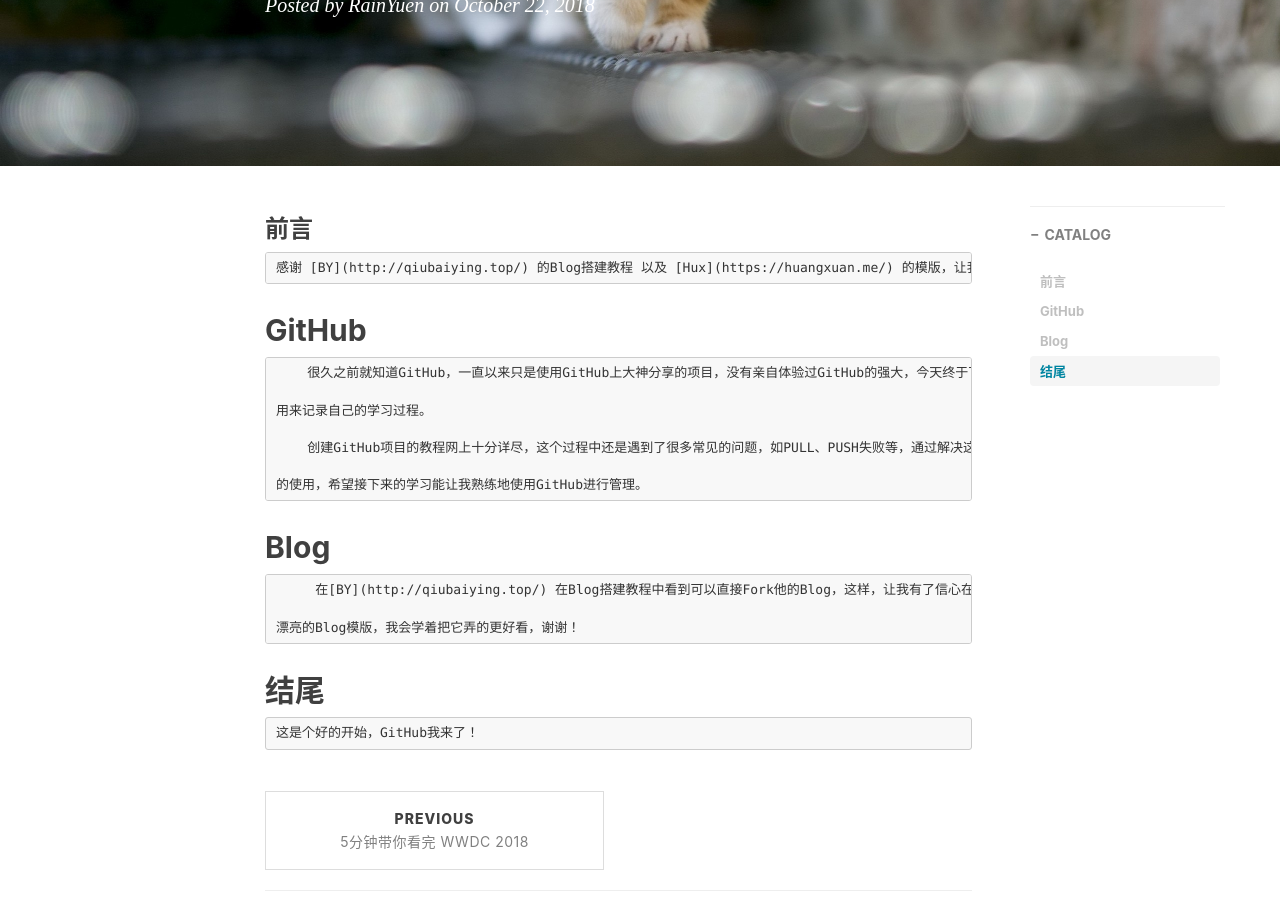
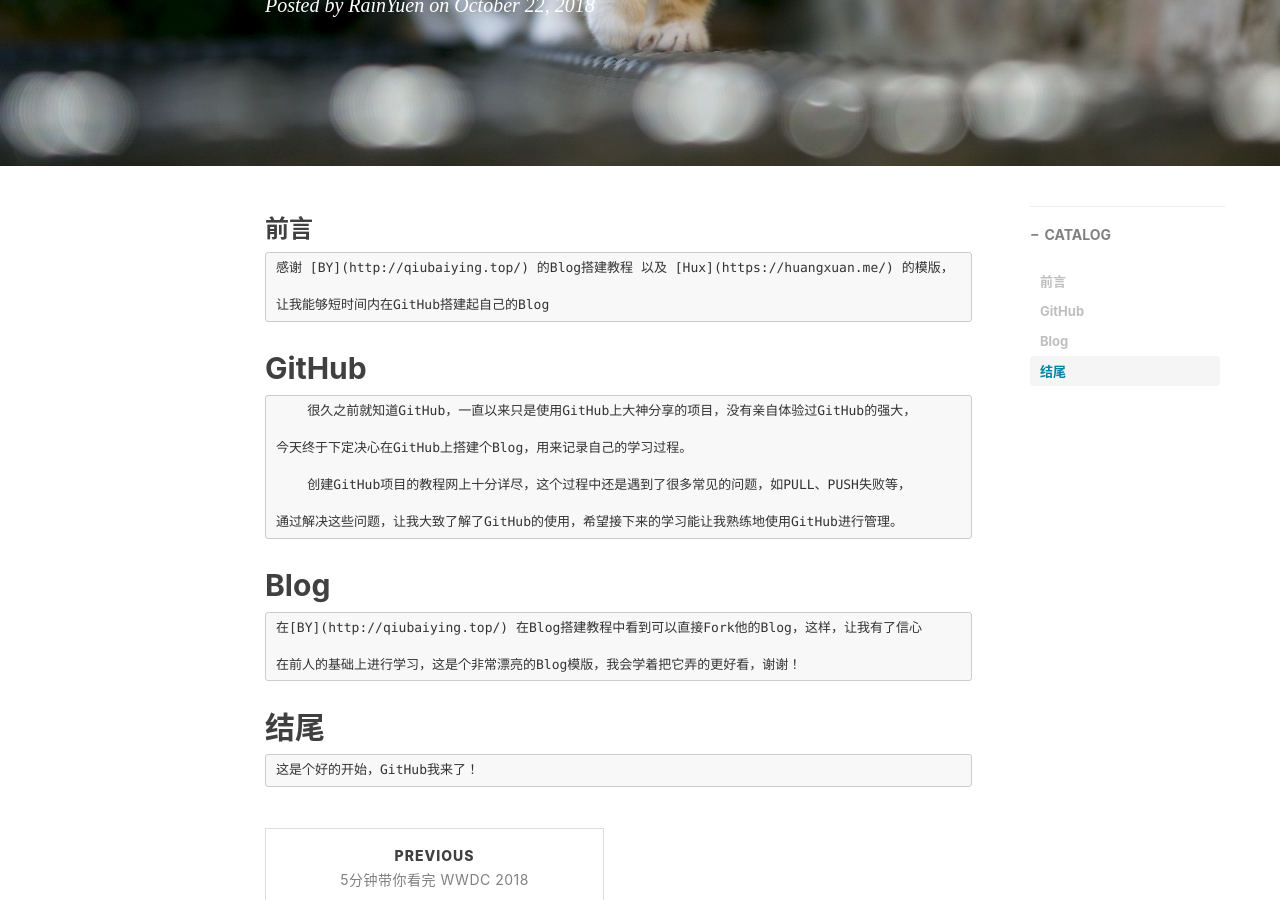
Before and after one commit to rainyuen/rainyuen.github.io, a Jekyll site: the page built from _posts/2018-10-22-终于搞定了GitHub和Blog.md, in a window 1280 px wide and 900 px high, scrolled down 357 px. Built offline with Jekyll 4.4.1, drawn with Linux system fonts in a browser that asks for light colours; nearby versions of some CDN libraries; comment, search, counter and statistics services are not loaded.

```diff
--- a/_posts/2018-10-22-终于搞定了GitHub和Blog.md
+++ b/_posts/2018-10-22-终于搞定了GitHub和Blog.md
@@ -12,22 +12,24 @@ tags:
 
 ### 前言
 
-	感谢 [BY](http://qiubaiying.top/) 的Blog搭建教程 以及 [Hux](https://huangxuan.me/) 的模版，让我能够短时间内在GitHub搭建起自己的Blog
+	感谢 [BY](http://qiubaiying.top/) 的Blog搭建教程 以及 [Hux](https://huangxuan.me/) 的模版，
+
+	让我能够短时间内在GitHub搭建起自己的Blog
 
 ## GitHub
-        很久之前就知道GitHub，一直以来只是使用GitHub上大神分享的项目，没有亲自体验过GitHub的强大，今天终于下定决心在GitHub上搭建个Blog，
+        很久之前就知道GitHub，一直以来只是使用GitHub上大神分享的项目，没有亲自体验过GitHub的强大，
 
-	用来记录自己的学习过程。
+	今天终于下定决心在GitHub上搭建个Blog，用来记录自己的学习过程。
 
-        创建GitHub项目的教程网上十分详尽，这个过程中还是遇到了很多常见的问题，如PULL、PUSH失败等，通过解决这些问题，让我大致了解了GitHub
+        创建GitHub项目的教程网上十分详尽，这个过程中还是遇到了很多常见的问题，如PULL、PUSH失败等，
 
-	的使用，希望接下来的学习能让我熟练地使用GitHub进行管理。
+	通过解决这些问题，让我大致了解了GitHub的使用，希望接下来的学习能让我熟练地使用GitHub进行管理。
 
 ## Blog
 
-	     在[BY](http://qiubaiying.top/) 在Blog搭建教程中看到可以直接Fork他的Blog，这样，让我有了信心在前人的基础上进行学习，这是个非常
+	在[BY](http://qiubaiying.top/) 在Blog搭建教程中看到可以直接Fork他的Blog，这样，让我有了信心
 
-	漂亮的Blog模版，我会学着把它弄的更好看，谢谢！
+	在前人的基础上进行学习，这是个非常漂亮的Blog模版，我会学着把它弄的更好看，谢谢！
 
 ## 结尾
 
```
